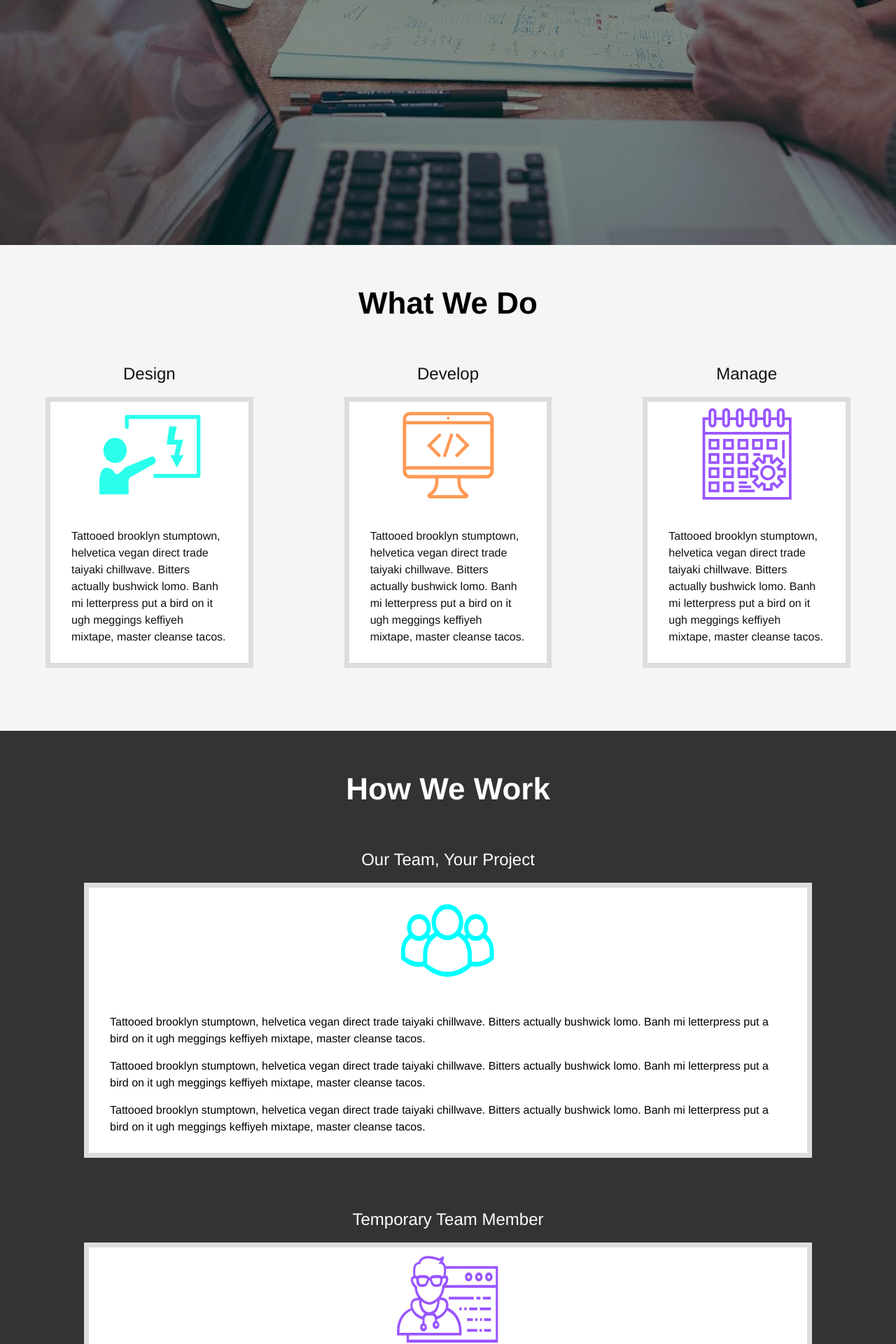
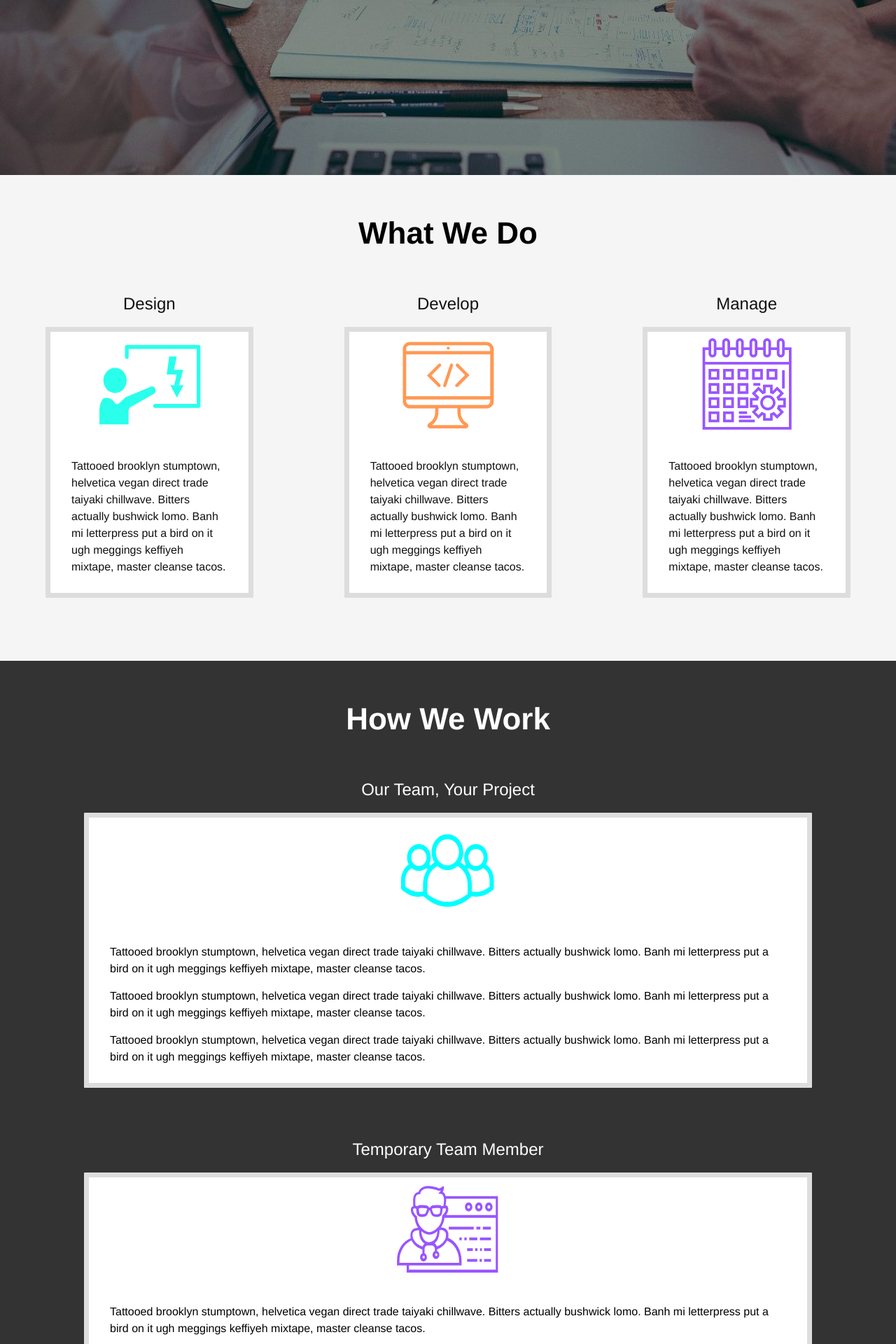
Before and after one commit to Andrew-Max/qubitix, a Jekyll site: the page built from index.html, in a window 1280 px wide. Shown: the part 537-2457 px from the top of the page at 70% size. Built offline with Jekyll 4.4.1, drawn with Linux system fonts in a browser that asks for light colours; nearby versions of some CDN libraries.

Commit message:
style refactor

```diff
--- a/_sass/_home.scss
+++ b/_sass/_home.scss
@@ -9,43 +9,8 @@
   }
 }
 
-.header h2 {
-  margin-top: 50px;
-  margin-bottom: 50px;
-  font-size: 44px;
-  font-weight: 900;
-  text-align: center;
-  color: black
-}
 
-.cards {
-  padding-bottom: 80px;
-
-  .card {
-    margin: 10px 50px;
-    border: 7px solid #ddd;
-    border-radius: 1px;
-
-    .card-header {
-      height: 130px;
-    }
-    .card-body {
-      margin-top: 40px;
-      padding: 10px 30px;
-    }
-    .service-icon {
-      display: block;
-      margin: auto;
-      height: 150px;
-      width: 150px;
-    }
-  }
-  .card-title {
-    text-align: center;
-  }
-}
-
-.home .services {
+.home.top-level .services {
   .cards {
     background-color: $light-background;
 
@@ -55,7 +20,7 @@
   }
 }
 
-.home .section.how {
+.home.top-level .section.how {
   background: $dark-background;
   color: white;
 
@@ -71,7 +36,7 @@
   }
 }
 
-.home .section.get-started {
+.home.top-level .section.get-started {
   .start-panel {
     height: 800px;
     float: left;
--- a/_sass/_layout.scss
+++ b/_sass/_layout.scss
@@ -16,7 +16,7 @@
  */
 .top-level .headline {
   .jumbotron {
-     height: 800px;
+     height: 700px;
      background-size: cover;
 
     &.main {
@@ -36,3 +36,45 @@
     }
   }
 }
+
+/**
+ * Section headerss
+ */
+.header h2 {
+  margin-top: 50px;
+  margin-bottom: 50px;
+  font-size: 44px;
+  font-weight: 900;
+  text-align: center;
+  color: black
+}
+
+/**
+ * card mixin
+ */
+.cards {
+  padding-bottom: 80px;
+
+  .card {
+    margin: 10px 50px;
+    border: 7px solid #ddd;
+    border-radius: 1px;
+
+    .card-header {
+      height: 130px;
+    }
+    .card-body {
+      margin-top: 40px;
+      padding: 10px 30px;
+    }
+    .service-icon {
+      display: block;
+      margin: auto;
+      height: 150px;
+      width: 150px;
+    }
+  }
+  .card-title {
+    text-align: center;
+  }
+}
```
Also changed, not shown: _sass/_variables.scss (added).
